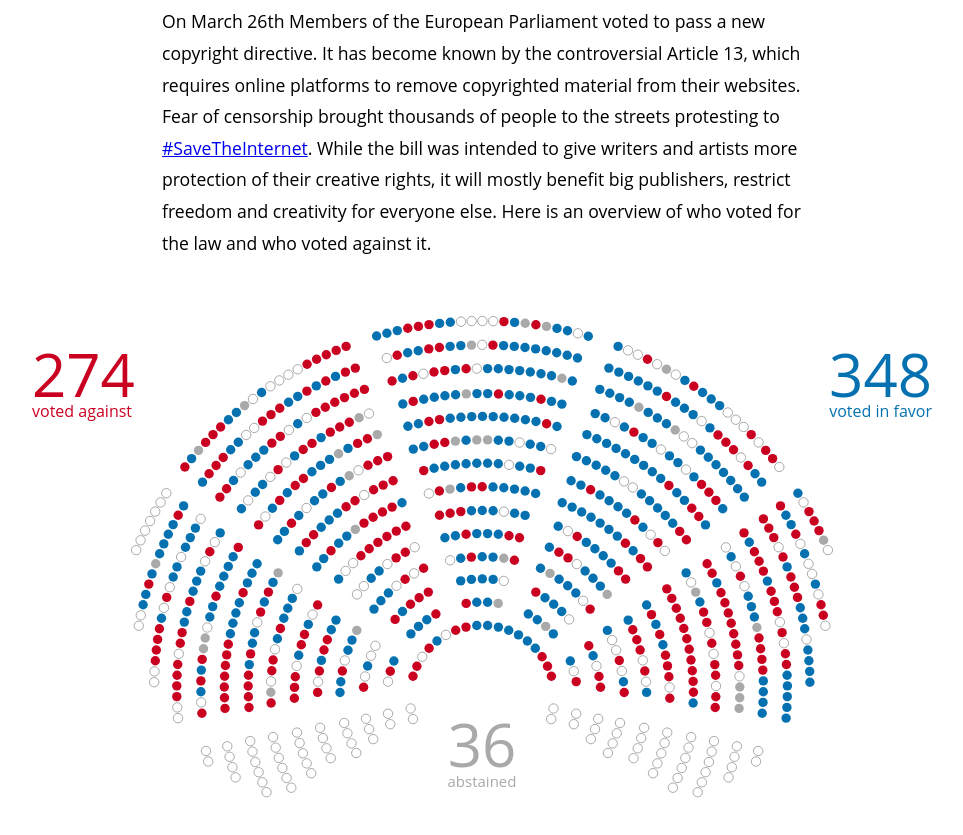
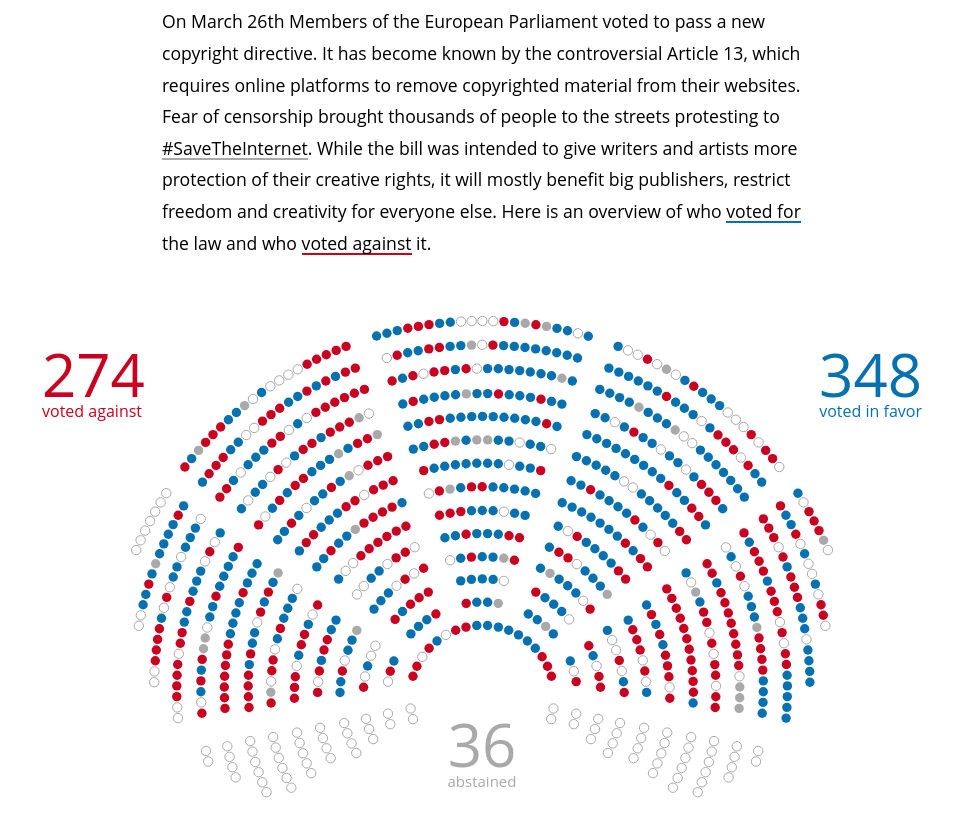
Before and after one commit to stekhn/eu-parliament-votes, a website built with webpack: page src/index.html in a window 1280 px wide. Shown: the part 117-952 px from the top of the page, without its empty margins (158-1121 px from the left). Built offline with nearby package versions, Linux system fonts and the light colour scheme.

Commit message:
Update link and label style

```diff
--- a/src/scripts/modules/hemicycle.js
+++ b/src/scripts/modules/hemicycle.js
@@ -72,7 +72,7 @@ export default class Hemicycle {
     chart.$yesCount.append('text')
       .attr('font-size', 60)
       .attr('text-anchor', 'end')
-      .attr('x', config.width - 30)
+      .attr('x', config.width - 40)
       .attr('y', 90)
       .attr('fill', vote('yes').color)
       .text(data.reduce((acc, curr) => {
@@ -83,7 +83,7 @@ export default class Hemicycle {
       .append('text')
       .attr('font-size', 16)
       .attr('text-anchor', 'end')
-      .attr('x', config.width - 30)
+      .attr('x', config.width - 40)
       .attr('y', 110)
       .attr('fill', vote('yes').color)
       .text(vote('yes').name);
@@ -91,7 +91,7 @@ export default class Hemicycle {
     chart.$noCount = chart.$voteCount.append('g');
     chart.$noCount.append('text')
       .attr('font-size', 60)
-      .attr('x', 30)
+      .attr('x', 40)
       .attr('y', 90)
       .attr('fill', vote('no').color)
       .text(data.reduce((acc, curr) => {
@@ -101,7 +101,7 @@ export default class Hemicycle {
     chart.$noCount
       .append('text')
       .attr('font-size', 16)
-      .attr('x', 30)
+      .attr('x', 40)
       .attr('y', 110)
       .attr('fill', vote('no').color)
       .text(vote('no').name);
--- a/src/styles/main.scss
+++ b/src/styles/main.scss
@@ -31,6 +31,25 @@ article {
   max-width: 960px;
   margin: 0 auto;
   padding: 1em;
+}
+
+a {
+  color: black;
+  text-decoration: none;
+  box-shadow: inset 0 -2px 0 #a9a9a9;
+  transition: box-shadow .2s ease;
+}
+
+a:hover {
+  box-shadow: inset 0 -2px 0 black;
+}
+
+.voted-for {
+  box-shadow: inset 0 -2px 0 #0571b0;
+}
+
+.voted-against {
+  box-shadow: inset 0 -2px 0 #ca0020;
 }
 
 .chart {
```
